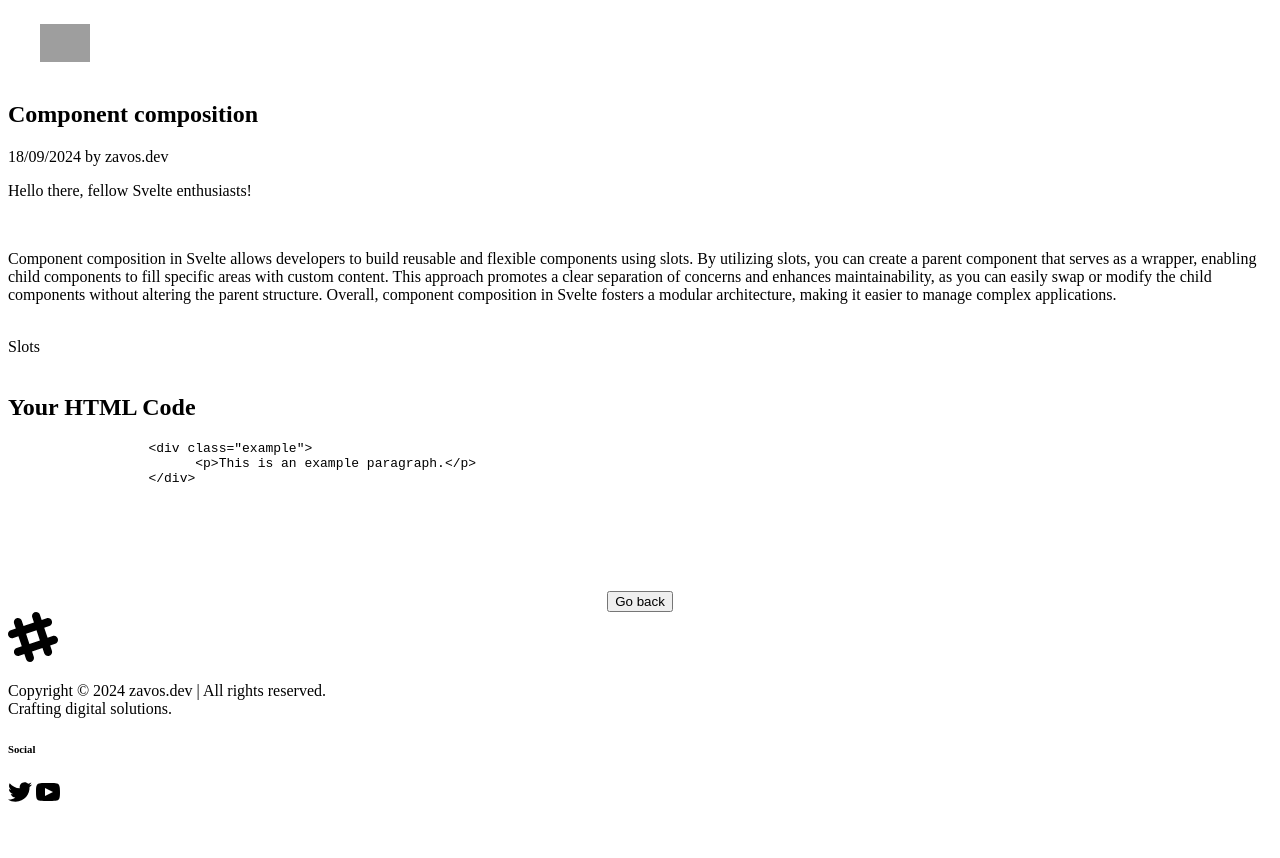
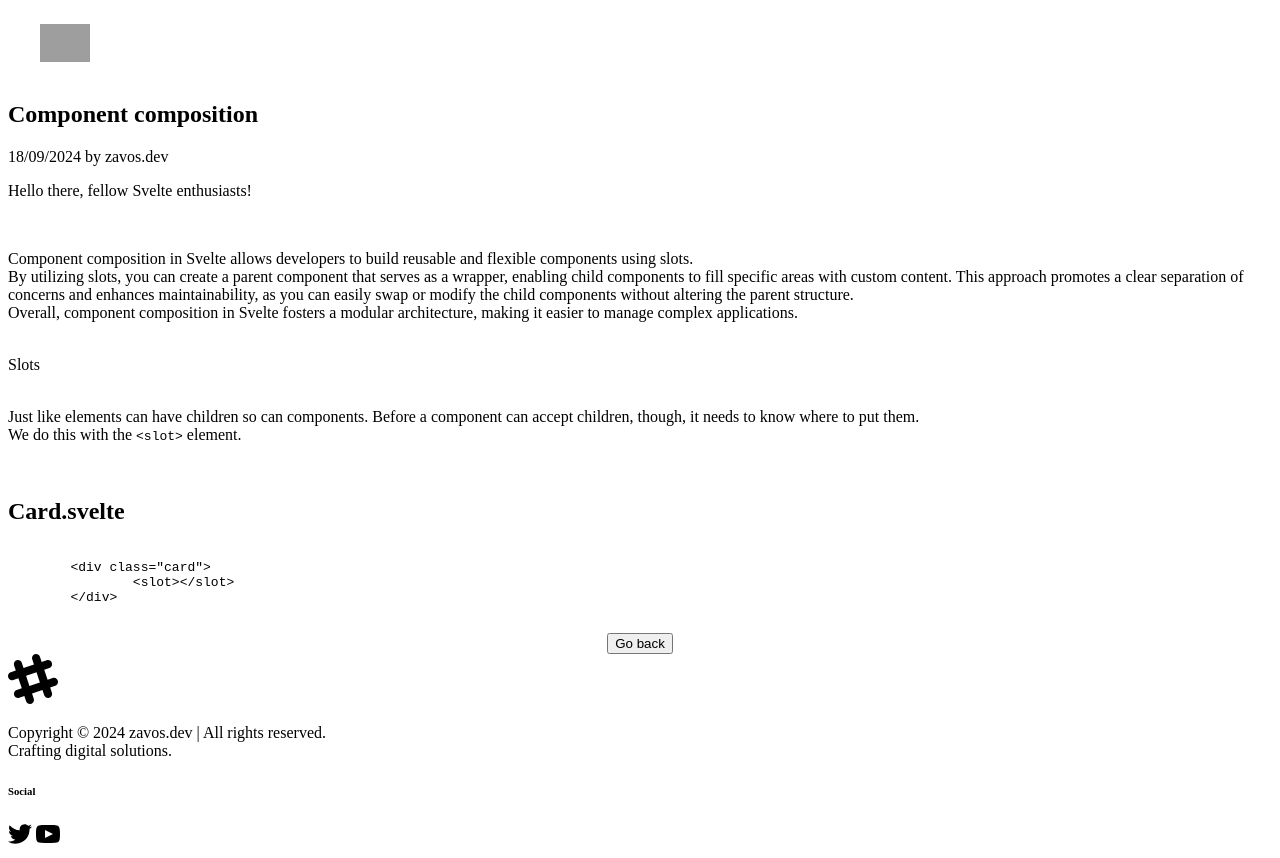
Before and after one commit to kzavos/svelte-training, a SvelteKit app: page /projects/project-13 in a window 1280 px wide. Before the commit the page ends 816 px from the top, so only its background shows below. Built offline with nearby package versions, Linux system fonts and the light colour scheme; grey boxes are pictures that could not be loaded.

Commit message:
Add more information and fix styling on the slots article

```diff
--- a/src/routes/projects/project-13/+page.svelte
+++ b/src/routes/projects/project-13/+page.svelte
@@ -1,4 +1,9 @@
 <script>
+	let slot = `<slot>`;
+	let cardsvelte = `
+	<div class="card">
+		<slot></slot>
+	</div>`;
 </script>
 
 <article class="container mx-auto max-w-3xl break-words px-4 py-8">
@@ -13,24 +18,34 @@
 		<br />
 		<p>
 			Component composition in Svelte allows developers to build reusable and flexible components
-			using slots. By utilizing slots, you can create a parent component that serves as a wrapper,
-			enabling child components to fill specific areas with custom content. This approach promotes a
-			clear separation of concerns and enhances maintainability, as you can easily swap or modify
-			the child components without altering the parent structure. Overall, component composition in
-			Svelte fosters a modular architecture, making it easier to manage complex applications.
+			using slots.
+			<br />
+			By utilizing slots, you can create a parent component that serves as a wrapper, enabling child components
+			to fill specific areas with custom content. This approach promotes a clear separation of concerns
+			and enhances maintainability, as you can easily swap or modify the child components without altering
+			the parent structure.
+			<br />
+			Overall, component composition in Svelte fosters a modular architecture, making it easier to manage
+			complex applications.
 		</p>
 	</div>
 	<br />
 	<div class="prose text-3xl font-bold">Slots</div>
 	<br />
-
+	<div class="prose text-lg leading-relaxed">
+		<p>
+			Just like elements can have children so can components. Before a component can accept
+			children, though, it needs to know where to put them.
+			<br />
+			We do this with the <code>{slot}</code> element.
+		</p>
+	</div>
+	<br />
 	<!-- CODE EXAMPLES VERY GOOD TEMPLATE -->
 	<div class="rounded-lg bg-base-200 p-6 shadow-lg">
-		<h2 class="mb-4 text-lg font-semibold">Your HTML Code</h2>
+		<h2 class="mb-4 text-lg font-semibold">Card.svelte</h2>
 		<pre class="overflow-auto whitespace-pre-wrap rounded-md bg-gray-900 p-4 text-gray-200">
-		  &lt;div class="example"&gt;
-			&lt;p&gt;This is an example paragraph.&lt;/p&gt;
-		  &lt;/div&gt;
+			{cardsvelte}
 		</pre>
 	</div>
 </article>
```
